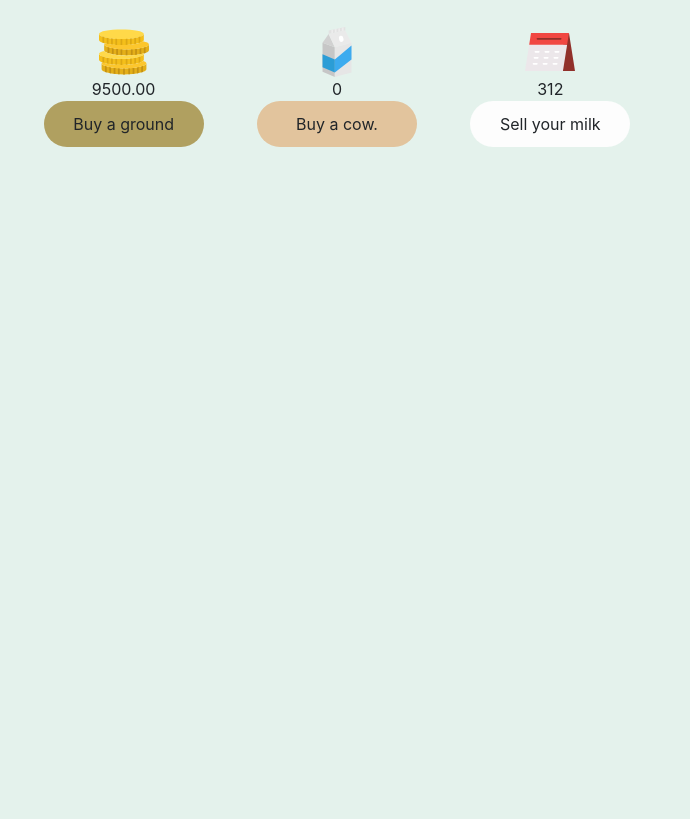
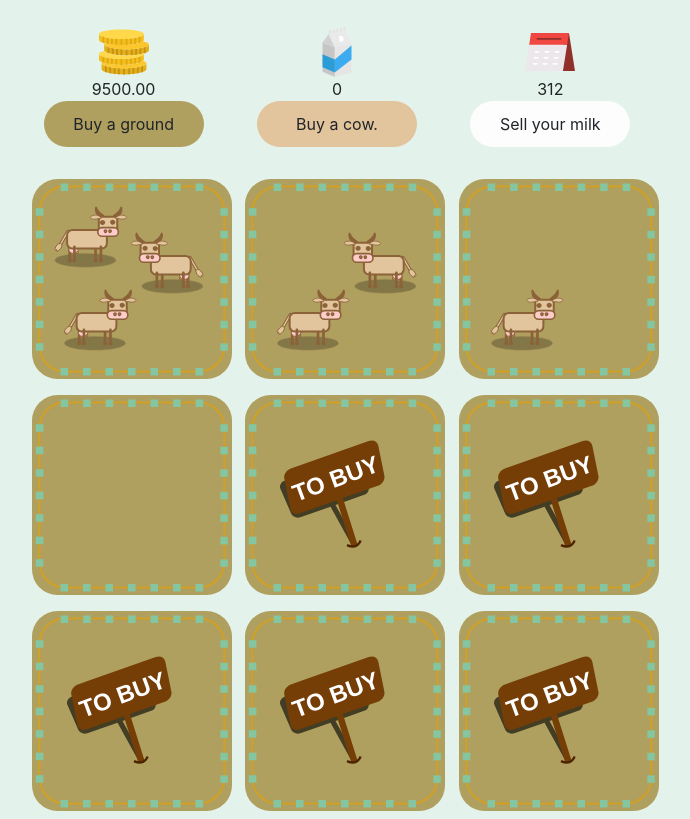
Before and after one commit to scalajeremy/got-milk, a plain HTML site: page index.html in a window 1280 px wide. Shown: the part 81-900 px from the top of the page, without its empty margins (303-993 px from the left). Before the commit the page ends 800 px from the top, so only its background shows below. Drawn offline with nearby package versions, Linux system fonts and the light colour scheme; a web font is replaced by a local one.

Commit message:
add col for terrains

```diff
--- a/index.html
+++ b/index.html
@@ -36,6 +36,41 @@
             </div>
         </div>
     </div>
+    <div class="container">
+        <div class="row">
+            <div class="col-4  my-2">
+                <div class="three-cow"></div>
+            </div>
+            <div class="col-4  my-2">
+                <div class="two-cow"></div>
+            </div>
+            <div class="col-4  my-2">
+                <div class="one-cow"></div>
+            </div>
+        </div>
+        <div class="row">
+            <div class="col-4  my-2">
+                <div class="blank"></div>
+            </div>
+            <div class="col-4  my-2">
+                <div class="buy"></div>
+            </div>
+            <div class="col-4  my-2">
+                <div class="buy"></div>
+            </div>
+        </div>
+        <div class="row">
+            <div class="col-4  my-2">
+                <div class="buy"></div>
+            </div>
+            <div class="col-4  my-2">
+                <div class="buy"></div>
+            </div>
+            <div class="col-4  my-2">
+                <div class="buy"></div>
+            </div>
+        </div>
+    </div>
 
     <div id ="modal-target"></div>
 
--- a/style.scss
+++ b/style.scss
@@ -48,3 +48,42 @@ h1{
 #divError {
     display:none;
 }
+
+$terrain:  200px;
+
+.buy{
+    background-image: url(./assets/terrain_buy.svg);
+    background-repeat: no-repeat;
+    background-position: center center;
+    min-width: $terrain;
+    min-height: $terrain;
+}
+
+.one-cow{
+    background-image: url(./assets/terrain_one.svg);
+    background-repeat: no-repeat;
+    background-position: center center;
+    min-width: $terrain;
+    min-height: $terrain;
+}
+.two-cow{
+    background-image: url(./assets/terrain_two.svg);
+    background-repeat: no-repeat;
+    background-position: center center;
+    min-width: $terrain;
+    min-height: $terrain;
+}
+.three-cow{
+    background-image: url(./assets/terrain_three.svg);
+    background-repeat: no-repeat;
+    background-position: center center;
+    min-width: $terrain;
+    min-height: $terrain;
+}
+.blank{
+    background-image: url(./assets/terrain_blank.svg);
+    background-repeat: no-repeat;
+    background-position: center center;
+    min-width: $terrain;
+    min-height: $terrain;
+}
```
Also changed, not shown: assets/terrain_blank.svg (added), style.css, 1 other file.
